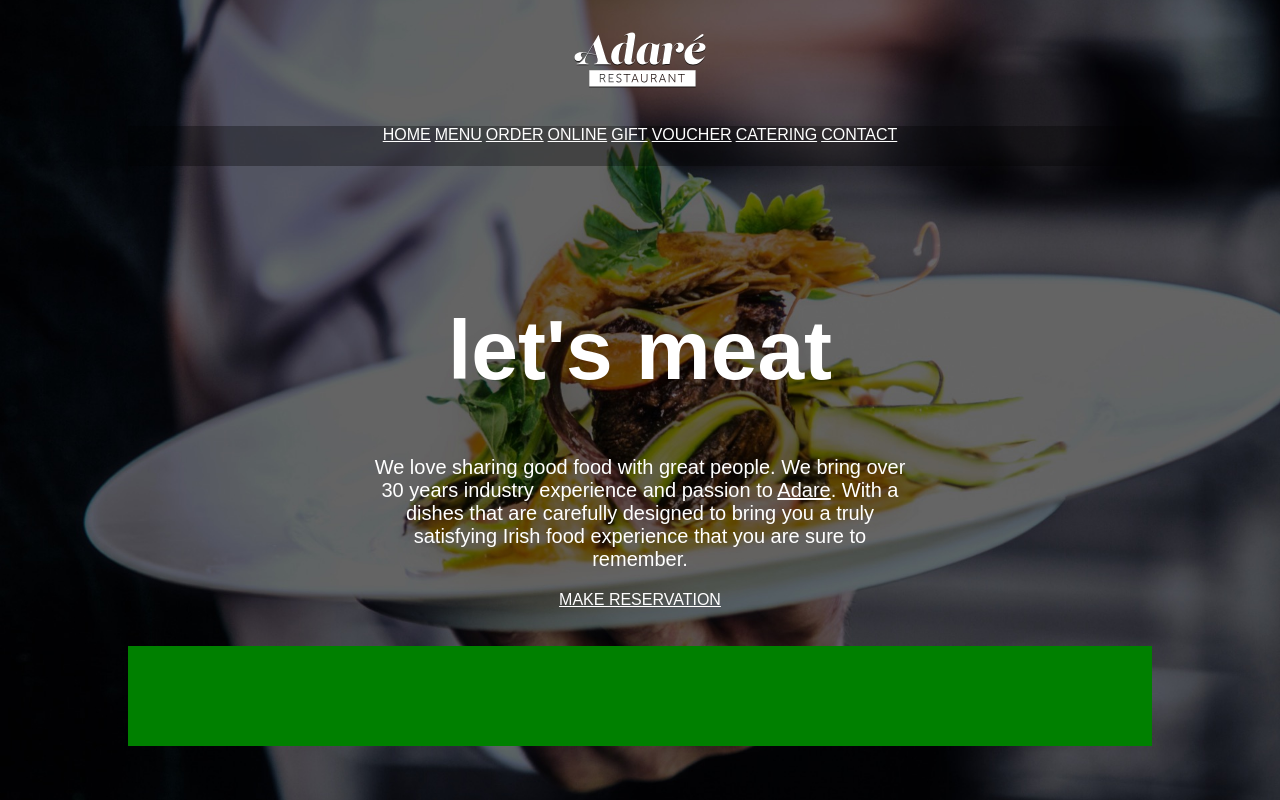
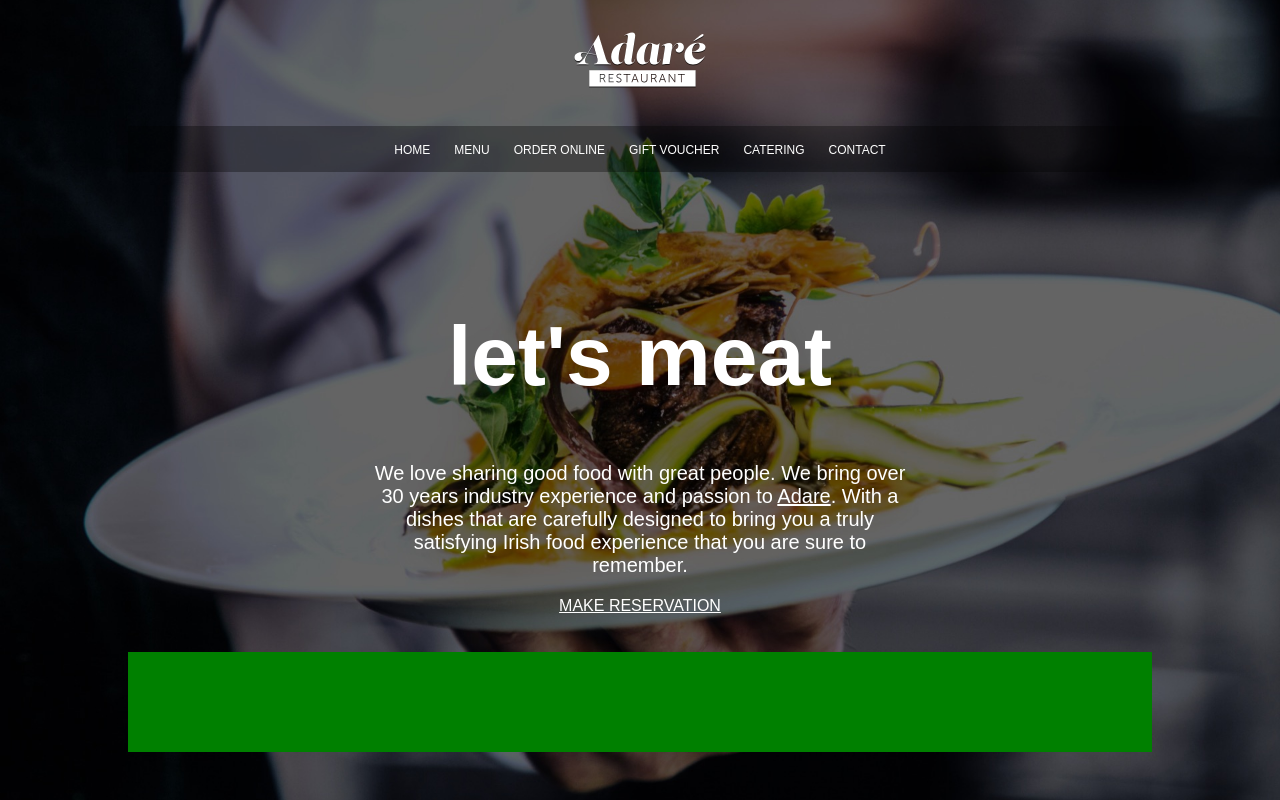
Before and after one commit to SuperMarcin1999/Project1HtmlCss, a plain HTML site: page index.html in a window 1280 px wide. Drawn offline with Linux system fonts and the light colour scheme.

Commit message:
Stylizacja itemów w nav

```diff
--- a/index.html
+++ b/index.html
@@ -16,10 +16,8 @@
         <nav>
             <a href="#">HOME</a>
             <a href="#">MENU</a>
-            <a href="#">ORDER</a>
-            <a href="#">ONLINE</a>
-            <a href="#">GIFT</a>
-            <a href="#">VOUCHER</a>
+            <a href="#">ORDER ONLINE</a>
+            <a href="#">GIFT VOUCHER</a>
             <a href="#">CATERING</a>
             <a href="#">CONTACT</a>
         </nav>
--- a/style.css
+++ b/style.css
@@ -9,7 +9,6 @@ body{
     background-size: cover; /* Dopasowanie do wielkosci okna */
     background-repeat: no-repeat; /* Brak powtarzania obrazka */
     background-position: center; /* Jesli juz ucina obrazek, to dalej on jest na srodku */
-
 }
 .container{
     margin-left: auto;
@@ -22,8 +21,9 @@ header{
 }
 nav{
     background: rgba(0, 0, 0, 33%);
-    height: 40px;
     text-align: center;
+    padding-top: 14px;
+    padding-bottom: 14px;
 }
 main{
     height: 400px;
@@ -50,3 +50,9 @@ a{
     font-family: Arial, Helvetica, sans-serif;
     color: white;
 }
+nav a{ /* Jesli to znacznik a, w znaczniku nav */
+    text-decoration: none;
+    font-size: 12px;
+    padding-left: 10px;
+    padding-right: 10px;
+}
```
